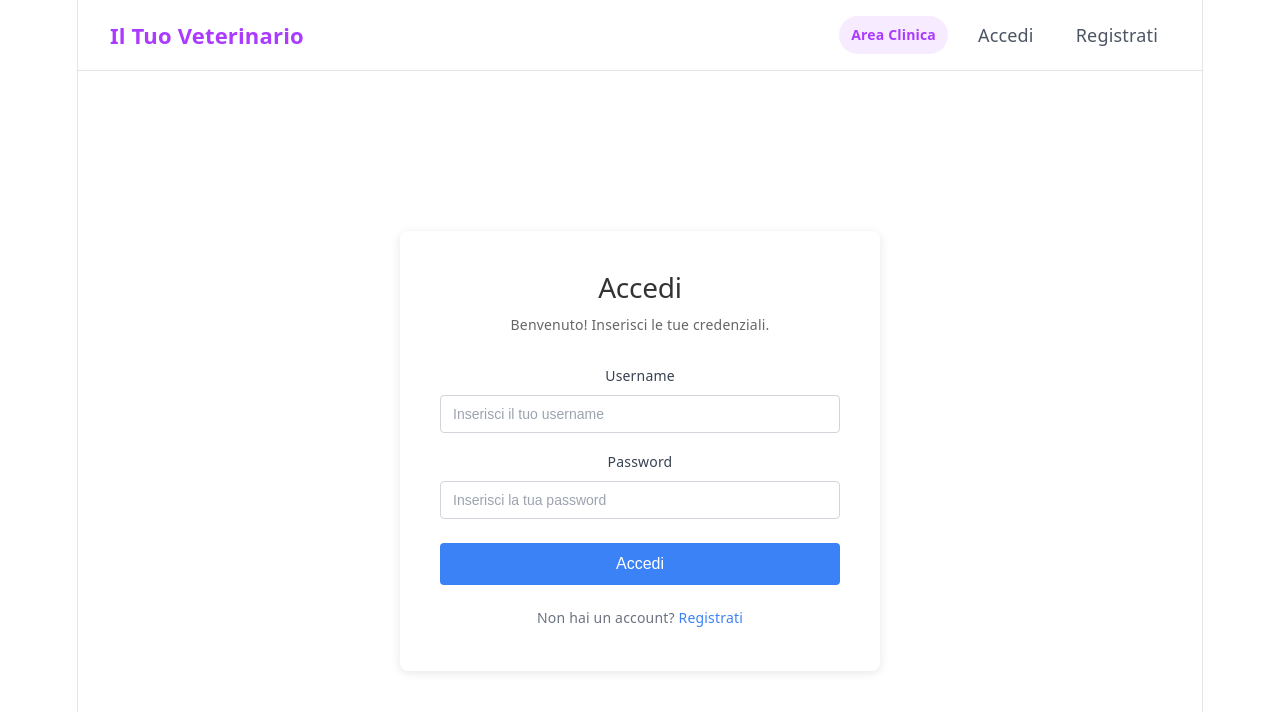
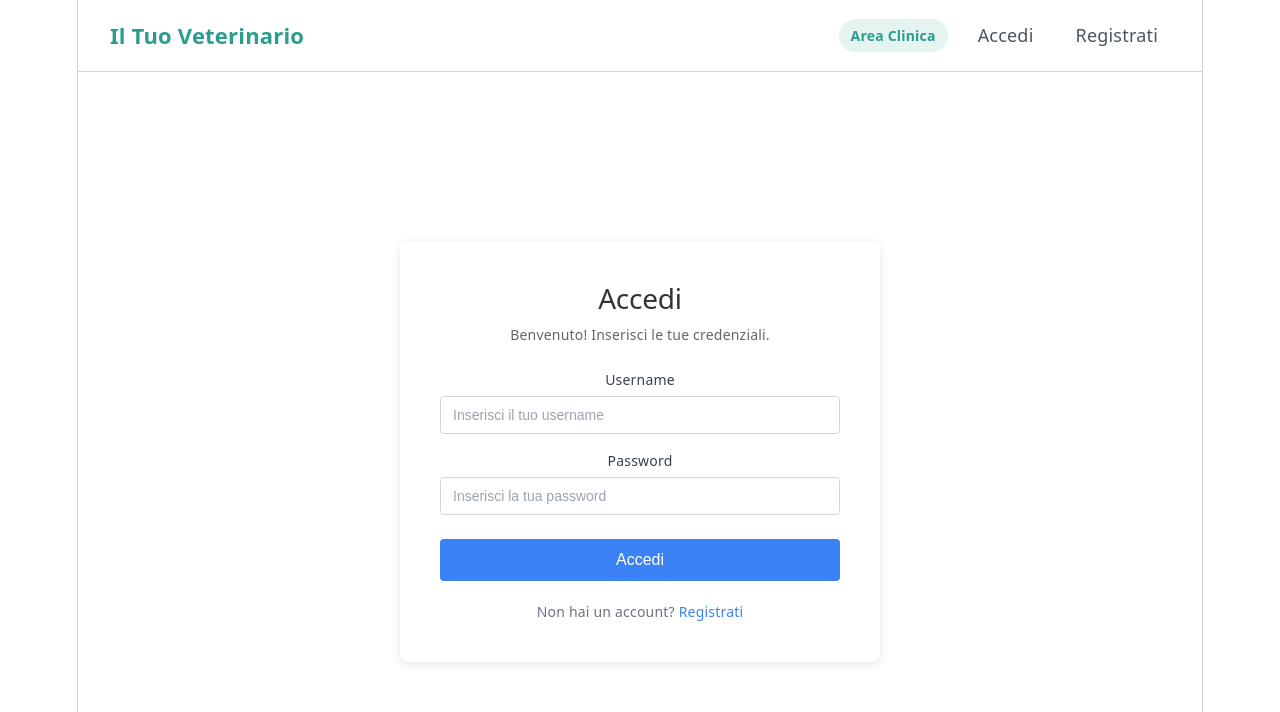
Before and after one commit to MattiaV-ITS/Codice-Caciotta, a React app in the folder frontend/: page /login in a window 1280 px wide. Shown: the top 712 px of the page. Built offline with nearby package versions, Linux system fonts and the light colour scheme; the HTML template or start-up script is replaced by a standard one.

Commit message:
Modifica css per index globale sito, con colori primari bianco ffffff e verde acqua2A9D8F

```diff
--- a/frontend/src/index.css
+++ b/frontend/src/index.css
@@ -1,31 +1,64 @@
 :root {
-  --text: #6b6375;
-  --text-h: #08060d;
-  --bg: #fff;
-  --border: #e5e4e7;
-  --code-bg: #f4f3ec;
-  --accent: #aa3bff;
-  --accent-bg: rgba(170, 59, 255, 0.1);
-  --accent-border: rgba(170, 59, 255, 0.5);
-  --social-bg: rgba(244, 243, 236, 0.5);
+  /* ===== Colori ===== */
+  --primary: #2A9D8F;
+  --primary-dark: #1F7A70;
+  --primary-light: #E8F7F5;
+
+  --background: #FFFFFF;
+  --surface: #F8FAFC;
+
+  --text: #1F2937;
+  --text-light: #6B7280;
+  --text-heading: #111827;
+
+  --border: #D1D5DB;
+
+  --success: #0F766E;
+  --warning: #D97706;
+  --danger: #B91C1C;
+  --info: #2563EB;
+
+  /* Compatibilità con il template */
+  --bg: var(--background);
+  --text-h: var(--text-heading);
+  --code-bg: #F3F4F6;
+
+  --accent: var(--primary);
+  --accent-bg: rgba(42, 157, 143, 0.12);
+  --accent-border: rgba(42, 157, 143, 0.35);
+
+  --social-bg: #F8FAFC;
+
   --shadow:
-    rgba(0, 0, 0, 0.1) 0 10px 15px -3px, rgba(0, 0, 0, 0.05) 0 4px 6px -2px;
+    0 4px 12px rgba(0, 0, 0, 0.08),
+    0 2px 6px rgba(0, 0, 0, 0.04);
 
-  --sans: system-ui, 'Segoe UI', Roboto, sans-serif;
-  --heading: system-ui, 'Segoe UI', Roboto, sans-serif;
-  --mono: ui-monospace, Consolas, monospace;
+  /* ===== Font ===== */
+  --sans: system-ui, -apple-system, BlinkMacSystemFont,
+           "Segoe UI", Roboto, Helvetica, Arial, sans-serif;
 
-  font: 18px/145% var(--sans);
-  letter-spacing: 0.18px;
-  color-scheme: light dark;
+  --heading: var(--sans);
+
+  --mono: "Cascadia Code", Consolas, Monaco, monospace;
+
+  font: 18px/1.5 var(--sans);
+  letter-spacing: 0.2px;
+
   color: var(--text);
-  background: var(--bg);
+  background-color: var(--bg);
+
+  /* Per ora solo tema chiaro */
+  color-scheme: light;
+
   font-synthesis: none;
   text-rendering: optimizeLegibility;
+
   -webkit-font-smoothing: antialiased;
   -moz-osx-font-smoothing: grayscale;
+}
 
-  @media (max-width: 1024px) {
+@media (max-width: 1024px) {
+  :root {
     font-size: 16px;
   }
 }
```
